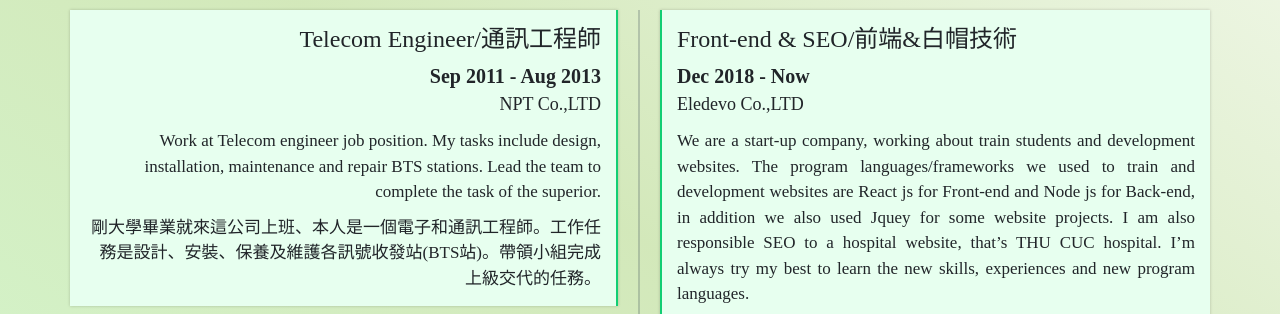
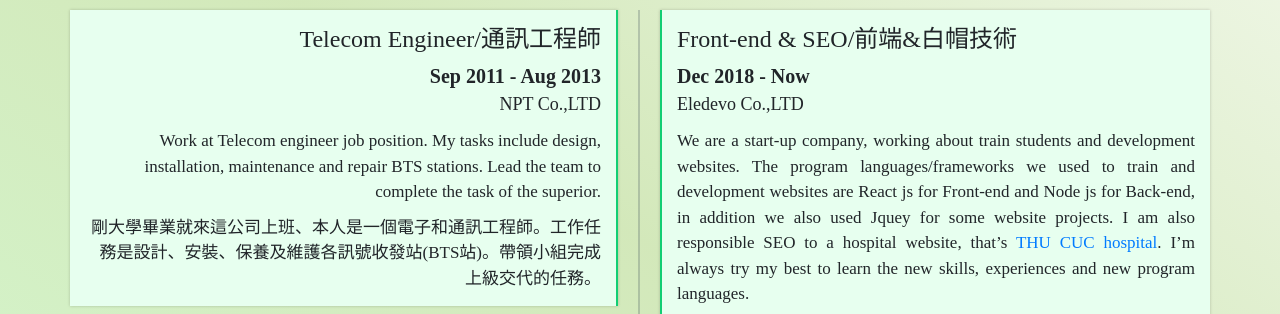
Before and after one commit to rain8x/rain8x.github.io, a plain HTML site: page index.html in a window 1280 px wide. Shown: the part 3340-3654 px from the top of the page. Drawn offline with nearby package versions, Linux system fonts and the light colour scheme.

Commit message:
update..

```diff
--- a/index.html
+++ b/index.html
@@ -332,7 +332,7 @@
                         <h4 class="job-position">Front-end & SEO/前端&白帽技術</h4>
                         <div class="job-period">Dec 2018 - Now</div>
                         <div class="job-comp">Eledevo Co.,LTD</div>
-                        <div class="job-desc-eng right-desc">We are a start-up company, working about train students and development websites. The program languages/frameworks we used to train and development websites are React js for Front-end and Node js for Back-end, in addition we also used Jquey for some website projects. I am also responsible SEO to a hospital website, that’s THU CUC hospital. I’m always try my best to learn the new skills, experiences and new program languages. </div>
+                        <div class="job-desc-eng right-desc">We are a start-up company, working about train students and development websites. The program languages/frameworks we used to train and development websites are React js for Front-end and Node js for Back-end, in addition we also used Jquey for some website projects. I am also responsible SEO to a hospital website, that’s <a href="https://benhvienthucuc.vn">THU CUC hospital</a>. I’m always try my best to learn the new skills, experiences and new program languages. </div>
                         <div class="job-desc-cn right-desc">我們是剛起步的一家公司，工作關於培養學員前後端，實現設計、開發個客戶的網站。我在這公司主要工作是負責web前端開發、實現和網站SEO。<br> Web前端開發內容：使用HTML/CSS/Javascript，Jquery、Bootstrap框架開發和封裝web前端組件。這本vCard/簡歷您在看是我用Jquery和Bootstrap框架來寫。<br> SEO工作內容：除了設計和開發網站，我還負責SEO給一家醫院 <a href="https://benhvienthucuc.vn">秋菊醫院</a>。因為搜索引擎的用戶往往只會留意搜索結果最開始的幾條項目，所以目的是提升網站的銷售與網站訪問量。 如下是我工作內容：<br>去瞭解和分析用戶流覽習慣，後來分析、評估關鍵詞，目的選擇各關鍵詞符合每一個網頁。工具使用主要是Google Keyword IO, KWFinder，Google Keywords Planner。展開網頁內容、網頁內容進行相關的優化。使其符合用戶流覽習慣。內部優化：META標籤，內部鏈接的優化-包括相關性鏈接、導航鏈接、圖片鏈接。網站結構優化，網站內容更新。外部優化：外部鏈接類別（友情鏈接、博客、論壇、新聞、相關信息網等儘量保持連接的多樣性）等。<br>工作效果：通過SEO關鍵詞和網頁內容優化已提高20%網站訪問量、從而提高本醫院的銷售量。提高15%醫院訪問量通過廣告Google Adwords。</div>
                     </div>
                 </div>
```
